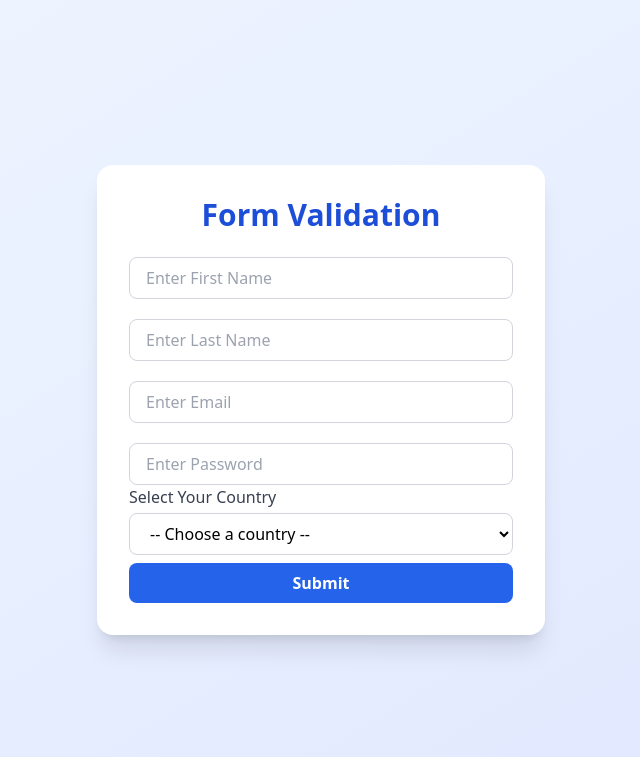
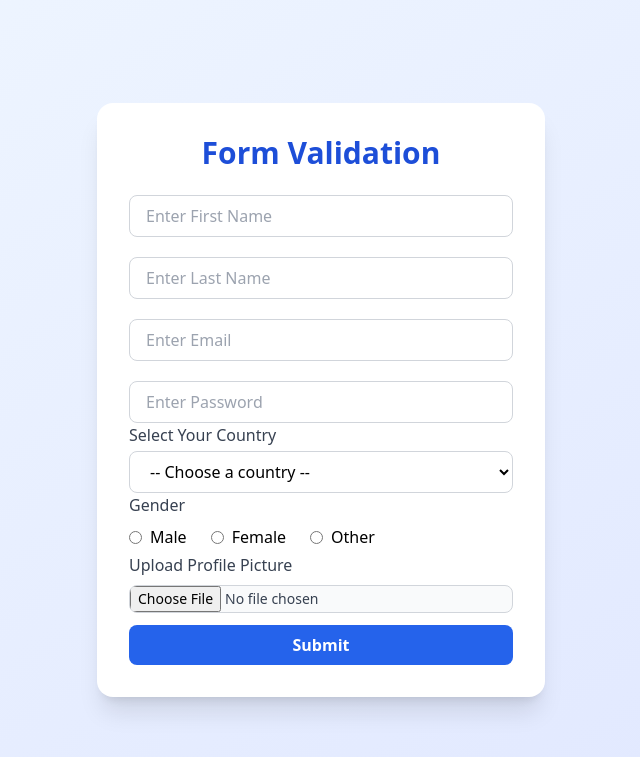
Before and after one commit to DevSohel32/form-data-validation, a PHP site: page / in a window 1280 px wide. Shown: the top 757 px of the page, without its empty margins (319-959 px from the left). Run offline with PHP 8.4, Linux system fonts and the light colour scheme; some libraries are stand-ins or nearby versions.

Commit message:
feat: Add gender and image upload fields to form

```diff
--- a/index.php
+++ b/index.php
@@ -21,7 +21,17 @@
         $email = validation($_POST['email']);
         $country = $_POST['country'] ?? '';
         $password = validation($_POST['password']);
+        $gender = $_POST['gender']?? '';
+        $imageName = $_FILES['image']['name'];
+        $imageType = $_FILES['image']['type'];
+        $imageTmp=$_FILES['image']['tmp_name'];
+        $imagesize=$_FILES['image']['size'];
 
+      if(empty($imageName)){
+        $errors['imageName'] = '⚠️ Please Upload your image.';
+      }else{
+        $data ['imageName'] = $imageName;
+      }
         // First name validation
         if (empty($fname)) {
             $errors['fname'] = '⚠️ Please enter your first name.';
@@ -86,10 +96,11 @@
                 <p><strong>First Name:</strong> <?= $data['fname'] ?></p>
                 <p><strong>Last Name:</strong> <?= $data['lname'] ?></p>
                 <p><strong>Email:</strong> <?= $data['email'] ?></p>
+                <p><strong>Country:</strong> <?= $data['country'] ?></p>
             </div>
         <?php endif; ?>
 
-        <form action="" method="post" class="space-y-5">
+        <form action="" method="post" class="space-y-5" enctype="multipart/form-data">
 
             <!-- First Name -->
             <div>
@@ -146,6 +157,36 @@
                         <p class="text-red-500 text-sm mt-1"><?= $errors['country'] ?></p>
                     <?php endif; ?>
                 </div>
+                <!-- Gender -->
+                <div>
+                    <label class="block text-gray-700 font-medium mb-2">Gender</label>
+                    <div class="flex items-center space-x-6">
+                        <label class="flex items-center space-x-2">
+                            <input type="radio" name="gender" value="Male"
+                                class="text-blue-600 focus:ring-blue-500 border-gray-300" <?= (($_POST['gender'] ?? '') == 'Male') ? 'checked' : '' ?> />
+                            <span>Male</span>
+                        </label>
+                        <label class="flex items-center space-x-2">
+                            <input type="radio" name="gender" value="Female"
+                                class="text-pink-600 focus:ring-pink-500 border-gray-300" <?= (($_POST['gender'] ?? '') == 'Female') ? 'checked' : '' ?> />
+                            <span>Female</span>
+                        </label>
+                        <label class="flex items-center space-x-2">
+                            <input type="radio" name="gender" value="Other"
+                                class="text-purple-600 focus:ring-purple-500 border-gray-300" <?= (($_POST['gender'] ?? '') == 'Other') ? 'checked' : '' ?> />
+                            <span>Other</span>
+                        </label>
+                    </div>
+                    <p class="text-red-500 text-sm mt-1"><?= $errors['gender'] ?? '' ?></p>
+                </div>
+                <!-- File Upload -->
+                <div>
+                    <label class="block text-gray-700 font-medium mb-2">Upload Profile Picture</label>
+                    <input type="file" name="image"
+                        class="block w-full text-sm text-gray-700 border border-gray-300 rounded-lg cursor-pointer bg-gray-50 focus:outline-none focus:ring-2 focus:ring-blue-500 focus:border-blue-500" />
+
+                    <p class="text-red-500 text-sm mt-1"><?= $errors['imageName'] ?? '' ?></p>
+                </div>
                 <button type="submit" name="submit"
                     class="w-full bg-blue-600 hover:bg-blue-700 text-white font-semibold py-2 rounded-lg transition duration-200 mt-2">
                     Submit
```
